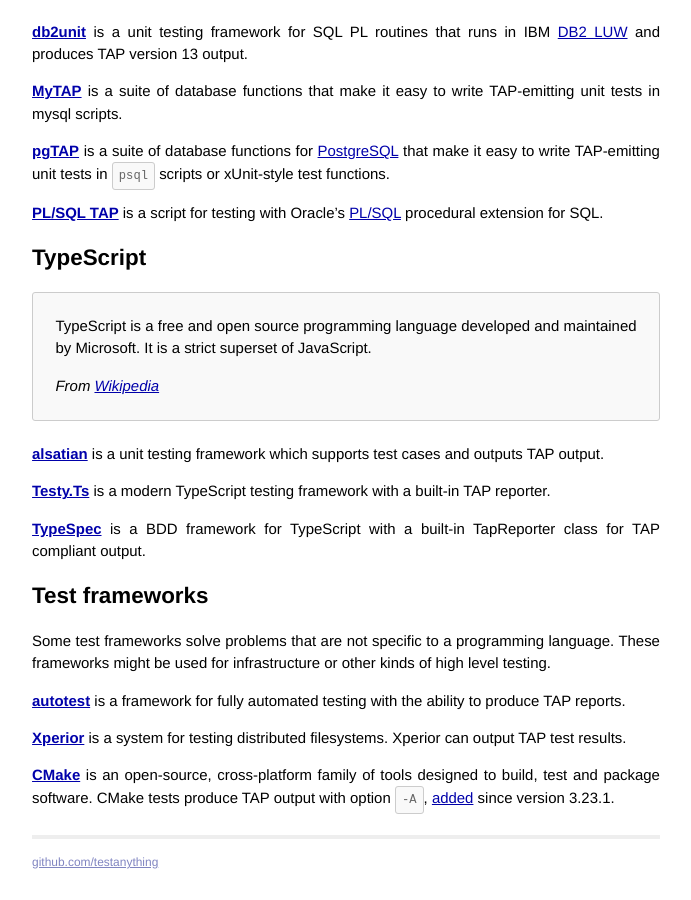
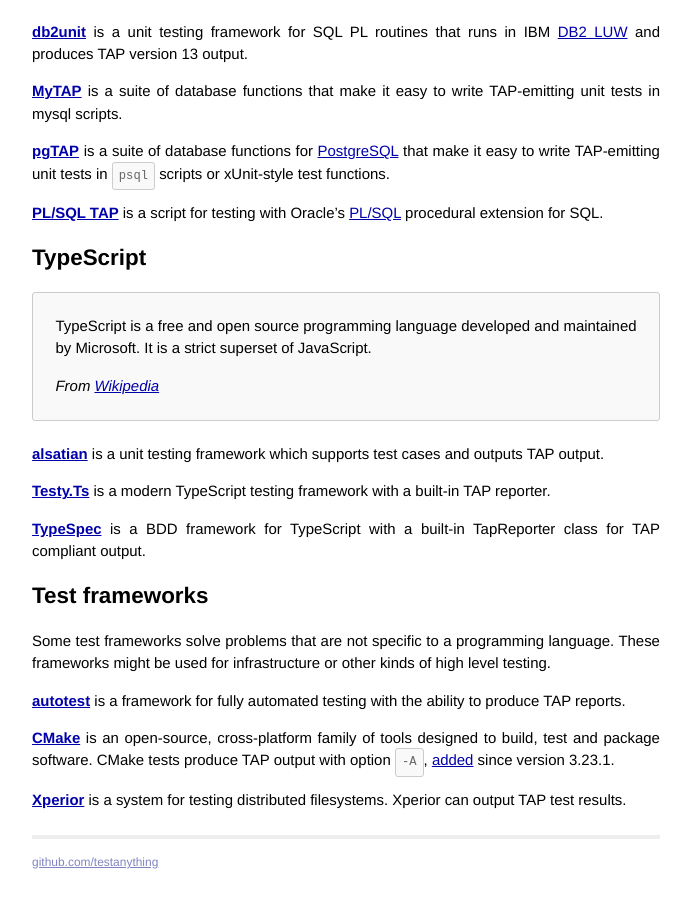
Before and after one commit to TestAnything/testanything.github.io, a Jekyll site: the page built from producers.md, in a window 1280 px wide and 900 px high, scrolled down 11811 px. Shown: the whole window, without its empty margins (294-985 px from the left). Built offline with Jekyll 4.4.1, drawn with Linux system fonts in a browser that asks for light colours.

Commit message:
Alphabetize

```diff
--- a/producers.md
+++ b/producers.md
@@ -660,11 +660,11 @@
 **[autotest](http://autotest.github.io/)** is a framework for fully automated
 testing with the ability to produce TAP reports.
 
-**[Xperior](https://github.com/Xyratex/xperior)** is a system for testing
-distributed filesystems. Xperior can output TAP test results.
-
 **[CMake](https://cmake.org/)** is an open-source, cross-platform family of
 tools designed to build, test and package software. CMake tests produce TAP
 output with option `-A`,
 [added](https://github.com/Kitware/CMake/commit/3f6ff4b5dba01f2f58dca75546ebefd0830110a5)
 since version 3.23.1.
+
+**[Xperior](https://github.com/Xyratex/xperior)** is a system for testing
+distributed filesystems. Xperior can output TAP test results.
```
